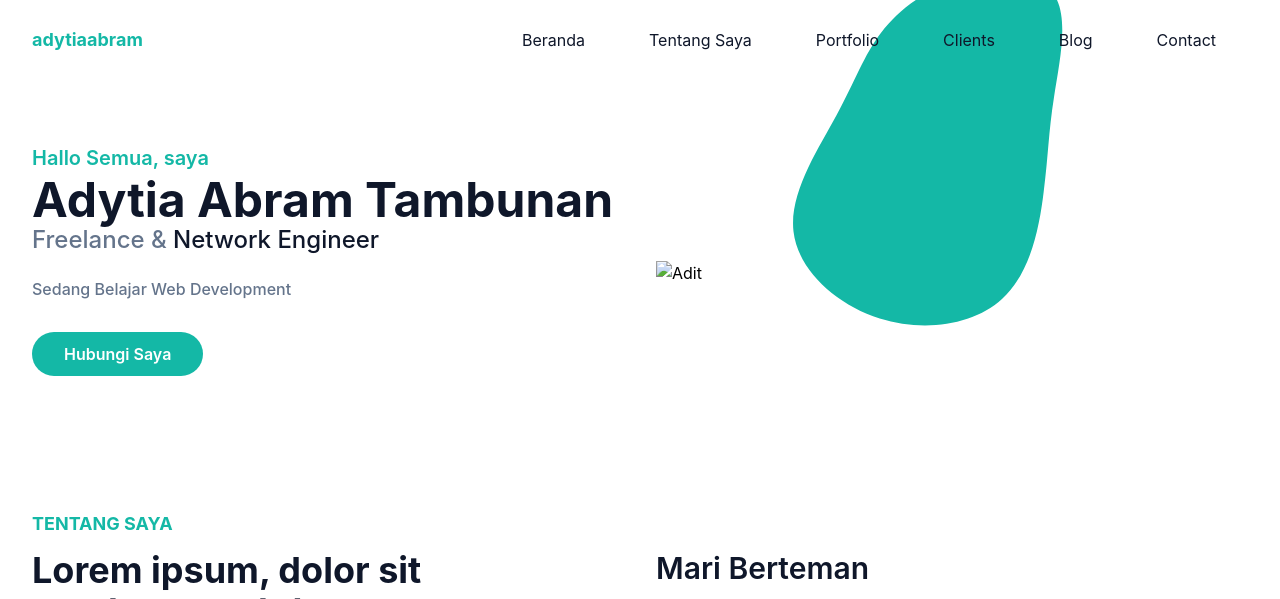
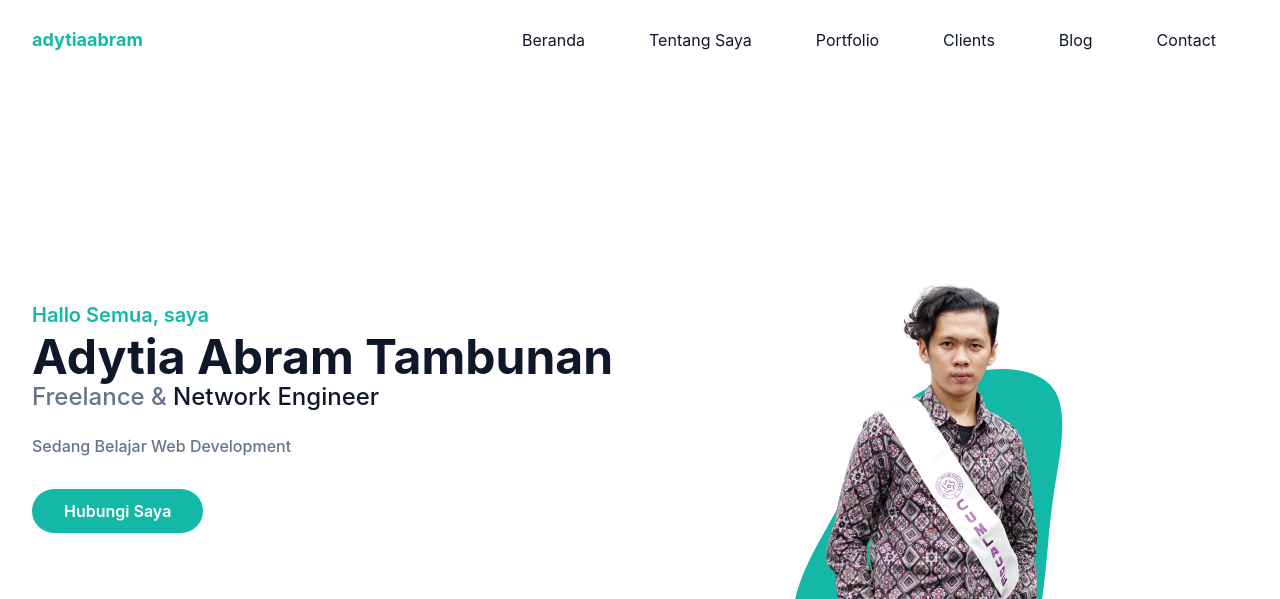
Before and after one commit to adytiaabram/portfolio-tailwind-css, a website: page index.html in a window 1280 px wide. Shown: the top 599 px of the page. Drawn offline with Linux system fonts and the light colour scheme; the site is published under a folder, as on GitHub Pages, so addresses that start at the root find nothing.

Commit message:
location jpg

```diff
--- a/index.html
+++ b/index.html
@@ -64,7 +64,7 @@
                 </div>
                 <div class="w-full self-center px-4 lg:w-1/2">
                     <div class="relative mt-10 lg:mt-9 lg:right-0">
-                        <img src="/dist/img/profile4.png" alt="Adit" class="max-w-full mx-auto">
+                        <img src="dist/img/profile4.png" alt="Adit" class="max-w-full mx-auto">
                         <span class="absolute -bottom-10 -z-10 left-1/2 -translate-x-1/2 md:scale-125">
                             <svg width="400" height="400" viewBox="0 0 200 200" xmlns="http://www.w3.org/2000/svg">
                                 <path fill="#14b8a6" d="M40.7,-52.3C47.1,-43.1,42.9,-25,40.8,-11.1C38.6,2.8,38.5,12.5,36.7,26.5C35,40.6,31.6,59,20,69.6C8.4,80.2,-11.4,82.9,-28.9,77.4C-46.4,71.8,-61.6,58.1,-63.4,42.6C-65.2,27.1,-53.6,9.8,-46.2,-3.9C-38.7,-17.6,-35.3,-27.9,-28.3,-37C-21.3,-46.2,-10.7,-54.2,3.2,-58.1C17.1,-61.9,34.2,-61.6,40.7,-52.3Z" transform="translate(100 100) scale(1)" />
```
